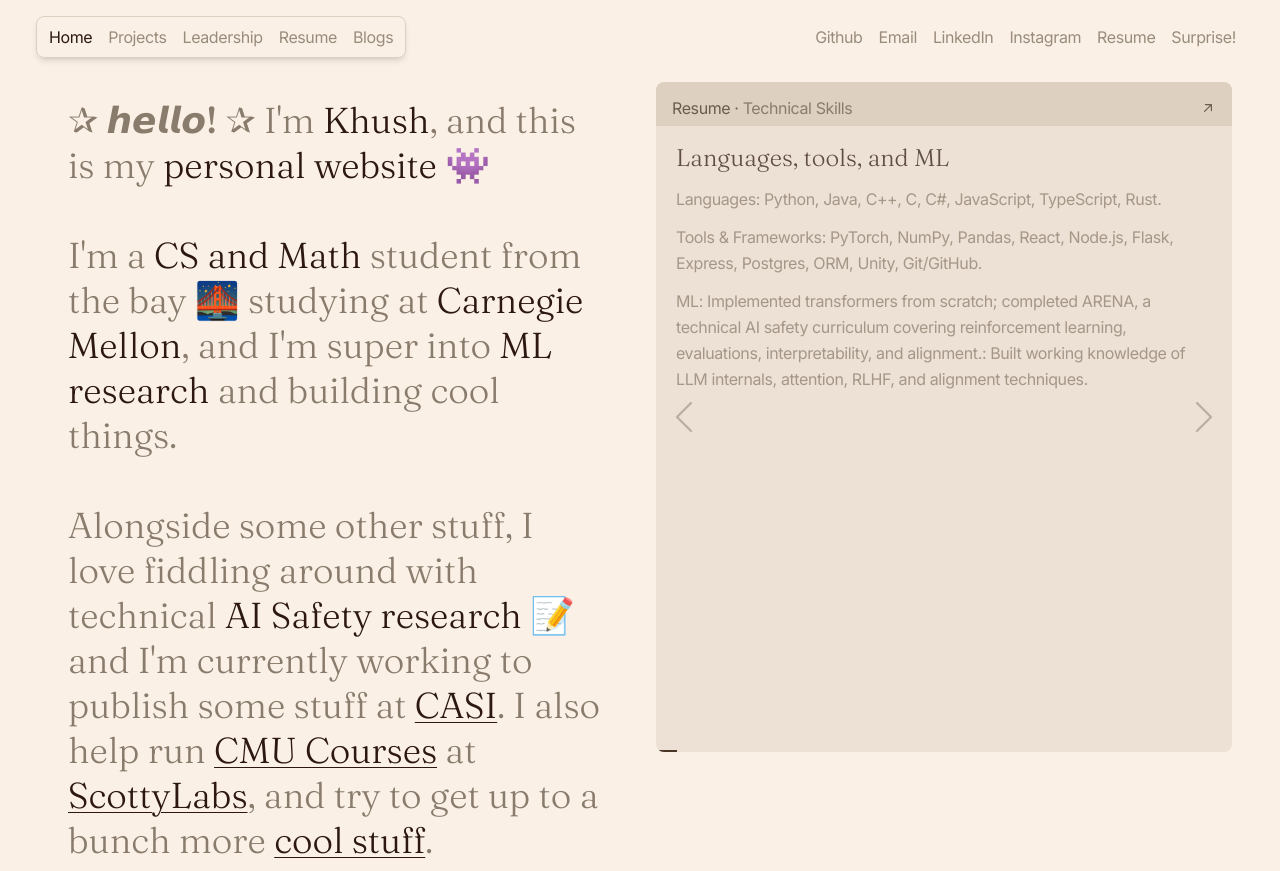
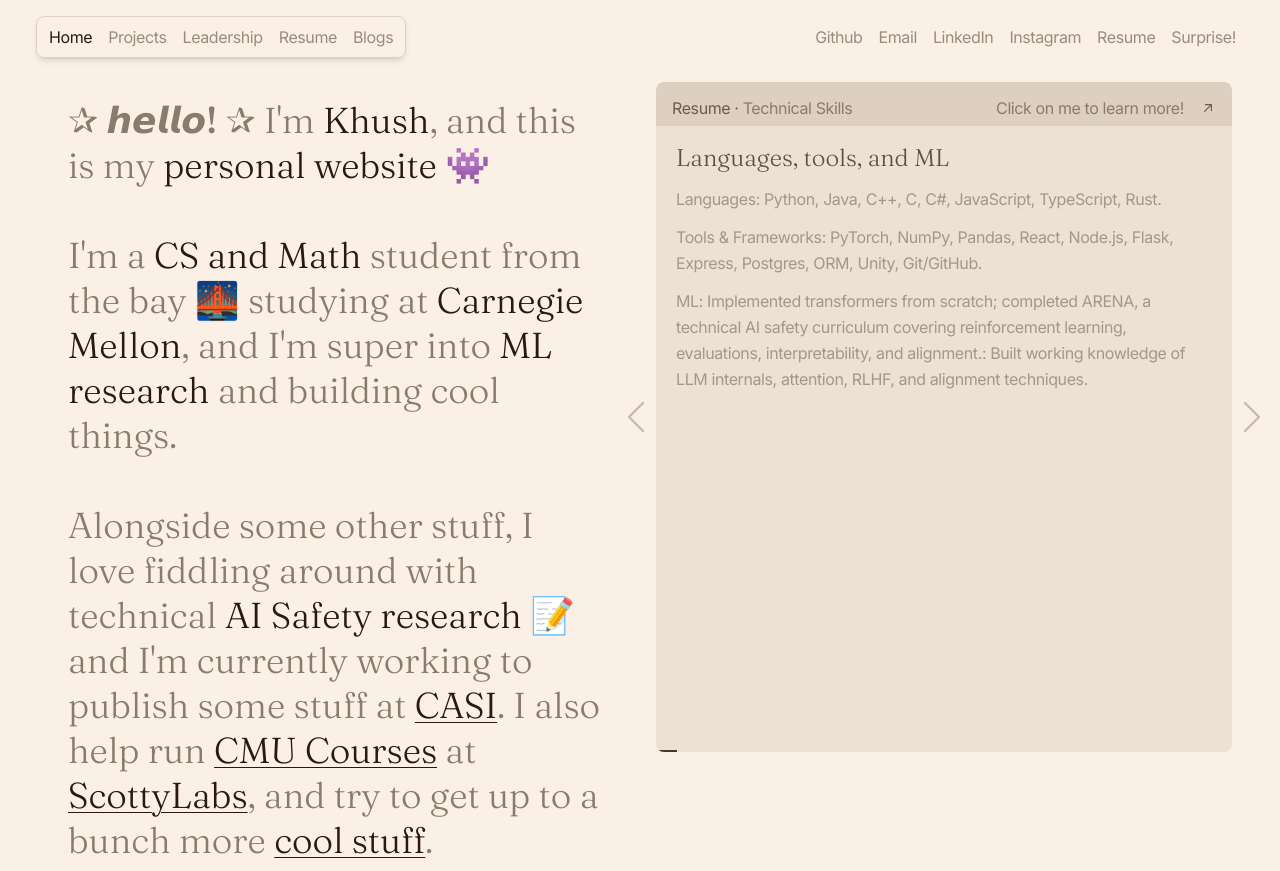
Before and after one commit to KhushShah1/personal, a Next.js app: page / in a window 1280 px wide. Built offline with nearby package versions, Linux system fonts and the light colour scheme.

Commit message:
Updated home page design

```diff
--- a/src/components/Card.tsx
+++ b/src/components/Card.tsx
@@ -41,11 +41,16 @@ export default function Card({
           <span className={`inline-block ${fadeClass}`}>{organization}</span>
         </span>
         {href && (
-          <div
-            aria-hidden
-            className="flex h-8 w-8 items-center justify-center rounded-full transition-colors group-hover:bg-warm-50 group-hover:text-warm-900 group-hover:shadow-skeuo group-focus-within:bg-warm-50 group-focus-within:text-warm-900 group-focus-within:shadow-skeuo"
-          >
-            <ArrowIcon />
+          <div className="flex items-center gap-2 pl-3">
+            <span className="hidden tracking-tight text-warm-600 sm:inline">
+              Click on me to learn more!
+            </span>
+            <div
+              aria-hidden
+              className="flex h-8 w-8 items-center justify-center rounded-full transition-colors group-hover:bg-warm-50 group-hover:text-warm-900 group-hover:shadow-skeuo group-focus-within:bg-warm-50 group-focus-within:text-warm-900 group-focus-within:shadow-skeuo"
+            >
+              <ArrowIcon />
+            </div>
           </div>
         )}
       </div>
@@ -57,7 +62,7 @@ export default function Card({
           {description && (
             <ParagraphList
               paragraphs={description}
-              className={`mt-3 space-y-3 text-[16Cpx] leading-relaxed tracking-tight text-warm-600 ${clamp ? "line-clamp-6" : ""}`}
+              className={`mt-3 space-y-3 text-[16px] leading-relaxed tracking-tight text-warm-600 ${clamp ? "line-clamp-6" : ""}`}
             />
           )}
         </div>
--- a/src/components/CarouselButton.tsx
+++ b/src/components/CarouselButton.tsx
@@ -10,7 +10,7 @@ export default function CarouselButton({ direction, onClick }: CarouselButtonPro
       type="button"
       onClick={onClick}
       aria-label={isPrev ? "Previous item" : "Next item"}
-      className={`absolute ${isPrev ? "left-0" : "right-0"} top-1/2 z-10 -translate-y-1/2 rounded text-warm-900/25 transition-colors hover:text-warm-900/60 focus-visible:outline-none focus-visible:ring-4 focus-visible:ring-blue-200`}
+      className={`absolute ${isPrev ? "-left-8 sm:-left-12" : "-right-8 sm:-right-12"} top-1/2 z-10 -translate-y-1/2 rounded text-warm-900/25 transition-colors hover:text-warm-900/60 focus-visible:outline-none focus-visible:ring-4 focus-visible:ring-blue-200`}
     >
       <svg
         className="h-10 w-10 sm:h-14 sm:w-14"
```
